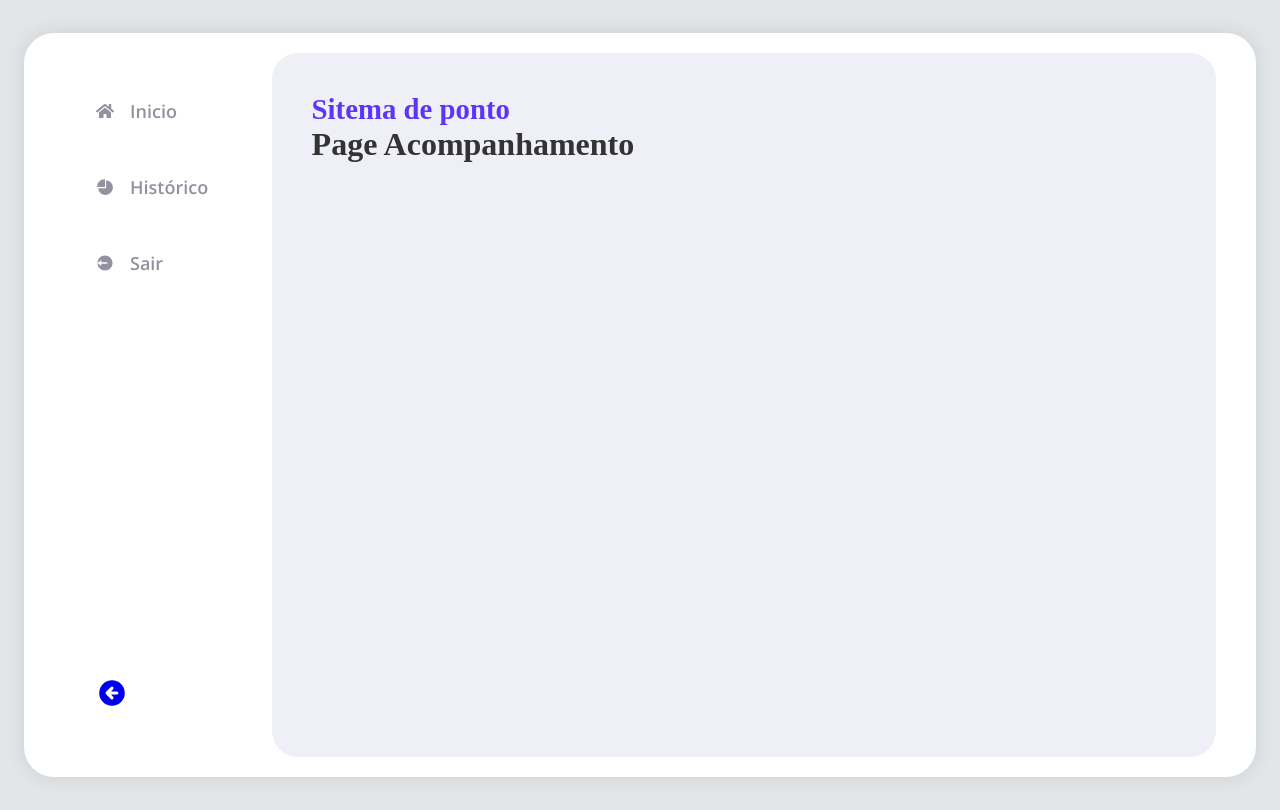
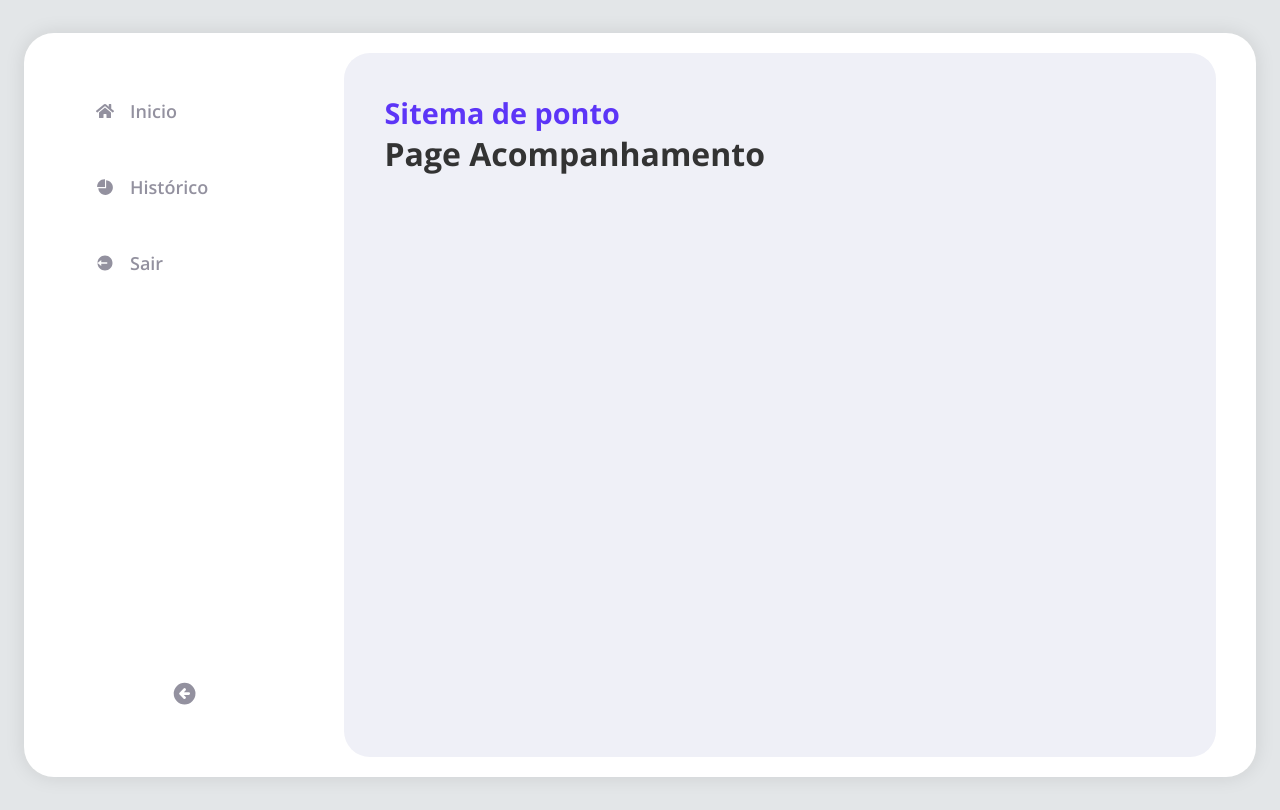
Before and after one commit to jeffinwilker/ponvi, a React (Create React App) app: page /acompanhamento in a window 1280 px wide. Built offline with nearby package versions, Linux system fonts and the light colour scheme.

Commit message:
Ajustes
Ajustes nos icones e tamanho dos containers

```diff
--- a/src/components/Navbar/index.js
+++ b/src/components/Navbar/index.js
@@ -11,6 +11,9 @@ export default function Navbar(){
 
     return(
         <>
+            <div>
+
+            </div>
             <nav className={sidebar ? 'nav-menu active' : 'nav-menu'}>
                 <ul className='nav-menu-items'>
                     {sidebarData.map((item, index)=>{
--- a/src/components/Navbar/style.css
+++ b/src/components/Navbar/style.css
@@ -5,14 +5,13 @@
 
 
 .menu-bars{
-    margin-left: 2rem;
-    font-size: 2rem;
+    font-size: 1.7rem;
     background: none;
 }
 
 .nav-menu{
     background: none;
-    width: 250px;
+    width: 350px;
     height: 100%;
     display: flex;
     justify-content: flex-start;
@@ -63,7 +62,16 @@
     height: 80px;
     display: flex;
     align-items: center;
-    justify-content: flex-start;
+    justify-content: center;
     position: absolute;
     bottom: 0;
 }
+
+.navbar-toggle a{
+    color: var(--color-inavtive-text)
+
+}
+
+.navbar-toggle a:hover{
+    color: var(--color-primary)
+}
--- a/src/style.js
+++ b/src/style.js
@@ -20,7 +20,9 @@ export const Content = styled.div`
     background: #eff0f7;
     border-radius: 26px;
     padding: 40px 40px 0 40px;
-    margin-left: 20px;
+    margin-left: 40px;
+    font-family: 'Open sans';
+    font-weight: 600;
 `;
 
 export const SystemTitle = styled.h1`
```
